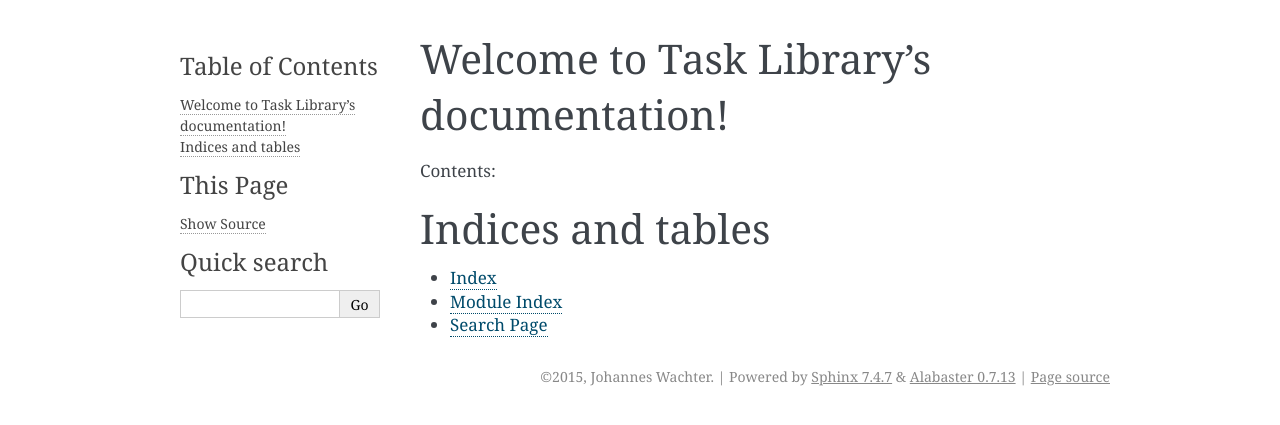
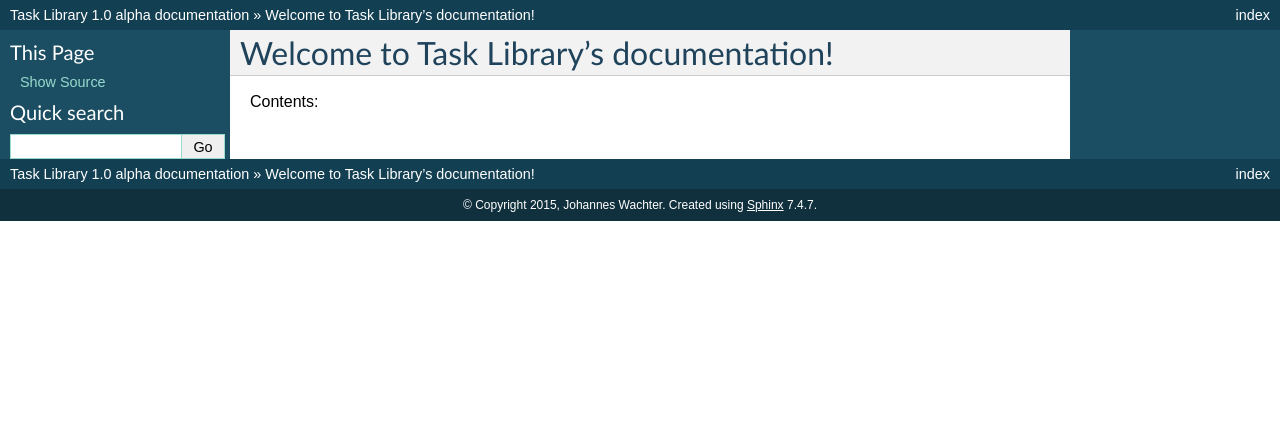
Before and after one commit to wachterjohannes/task-library, a Sphinx documentation site: the page built from docs/source/index.rst, in a window 1280 px wide. Shown: the top 425 px of the page. Built offline with Sphinx 7.4.7, drawn with Linux system fonts in a browser that asks for light colours.

Commit message:
changed to default theme

```diff
--- a/docs/source/conf.py
+++ b/docs/source/conf.py
@@ -108,7 +108,7 @@
 
 # The theme to use for HTML and HTML Help pages.  See the documentation for
 # a list of builtin themes.
-html_theme = 'alabaster'
+html_theme = 'default'
 
 # Theme options are theme-specific and customize the look and feel of a theme
 # further.  For a list of options available for each theme, see the
--- a/docs/source/index.rst
+++ b/docs/source/index.rst
@@ -1,8 +1,3 @@
-.. Task Library documentation master file, created by
-   sphinx-quickstart on Sun Oct 25 13:44:20 2015.
-   You can adapt this file completely to your liking, but it should at least
-   contain the root `toctree` directive.
-
 Welcome to Task Library's documentation!
 ========================================
 
@@ -10,12 +5,3 @@
 
 .. toctree::
    :maxdepth: 2
-
-
-
-Indices and tables
-==================
-
-* :ref:`genindex`
-* :ref:`modindex`
-* :ref:`search`
```
Also changed, not shown: 1 other file.
